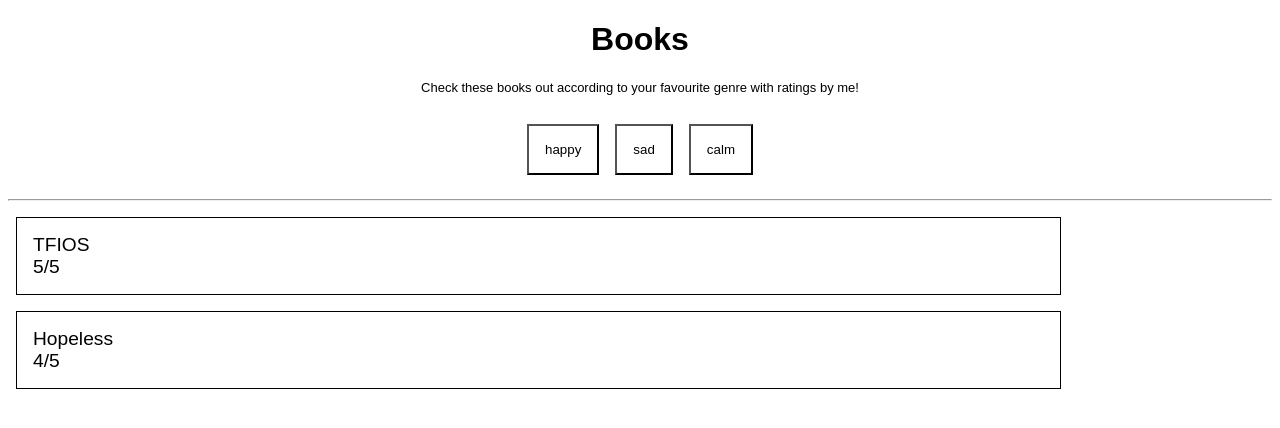
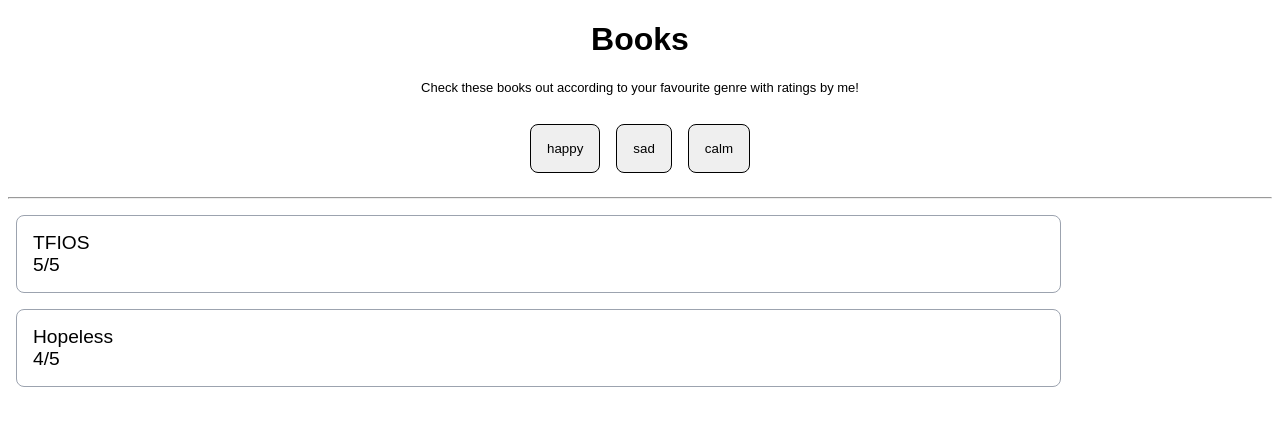
Before and after one commit to Jia-A/book-recommendation-app, a React (Create React App) app: page / in a window 1280 px wide. Shown: the top 428 px of the page. Built offline with nearby package versions, Linux system fonts and the light colour scheme.

Commit message:
refractor

```diff
--- a/src/App.js
+++ b/src/App.js
@@ -44,8 +44,10 @@ export default function App() {
             onClick={() => genreClick(genre)}
             style={{
               cursor: "pointer",
-              background: "white",
+              borderRadius: "0.5rem",
+              background: "#efefef",
               padding: "1rem",
+              border: "1px solid black",
               margin: "1rem 0.5rem"
             }}
           >
@@ -63,8 +65,9 @@ export default function App() {
               style={{
                 listStyle: "none",
                 padding: "1rem",
-                border: "1Px solid black",
+                border: "1px solid #9CA3AF",
                 width: "80%",
+                borderRadius: "0.5rem",
                 margin: "1rem 0.5rem"
               }}
             >
```
